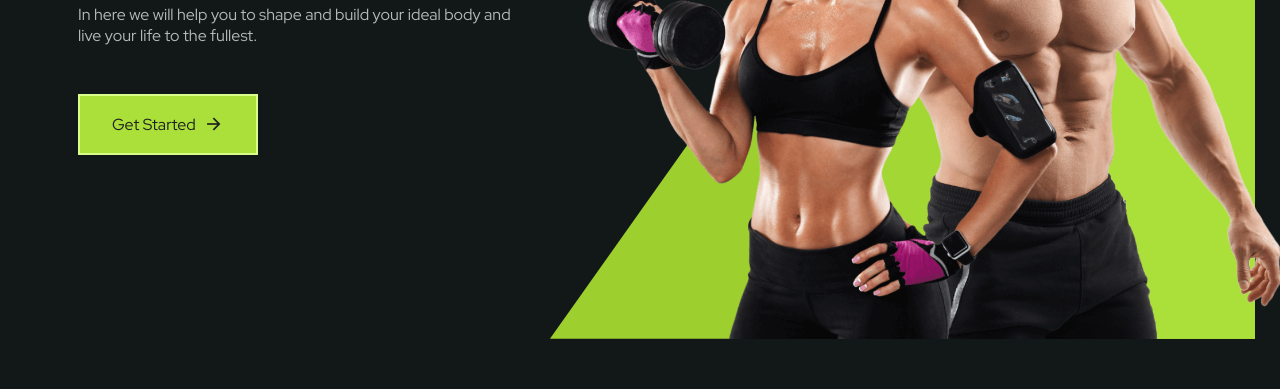
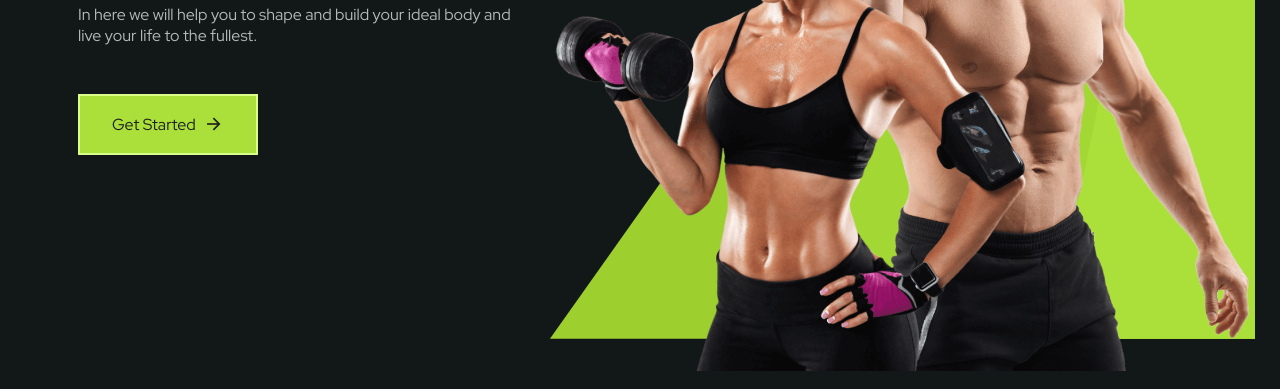
Before and after one commit to istiaofppt/Project-Figym, a plain HTML site: page index.html in a window 1280 px wide. Shown: the part 379-768 px from the top of the page. Drawn offline with nearby package versions, Linux system fonts and the light colour scheme.

Commit message:
Update styles.css

```diff
--- a/assets/css/styles.css
+++ b/assets/css/styles.css
@@ -1103,7 +1103,7 @@ background-color: var(--first-color);
   }
   .home__img{
     width: 700px;
-    transform: translateX(2rem);
+    transform: translateY(2rem);
   }
   .home__triangle{
     height: 995px;
```
